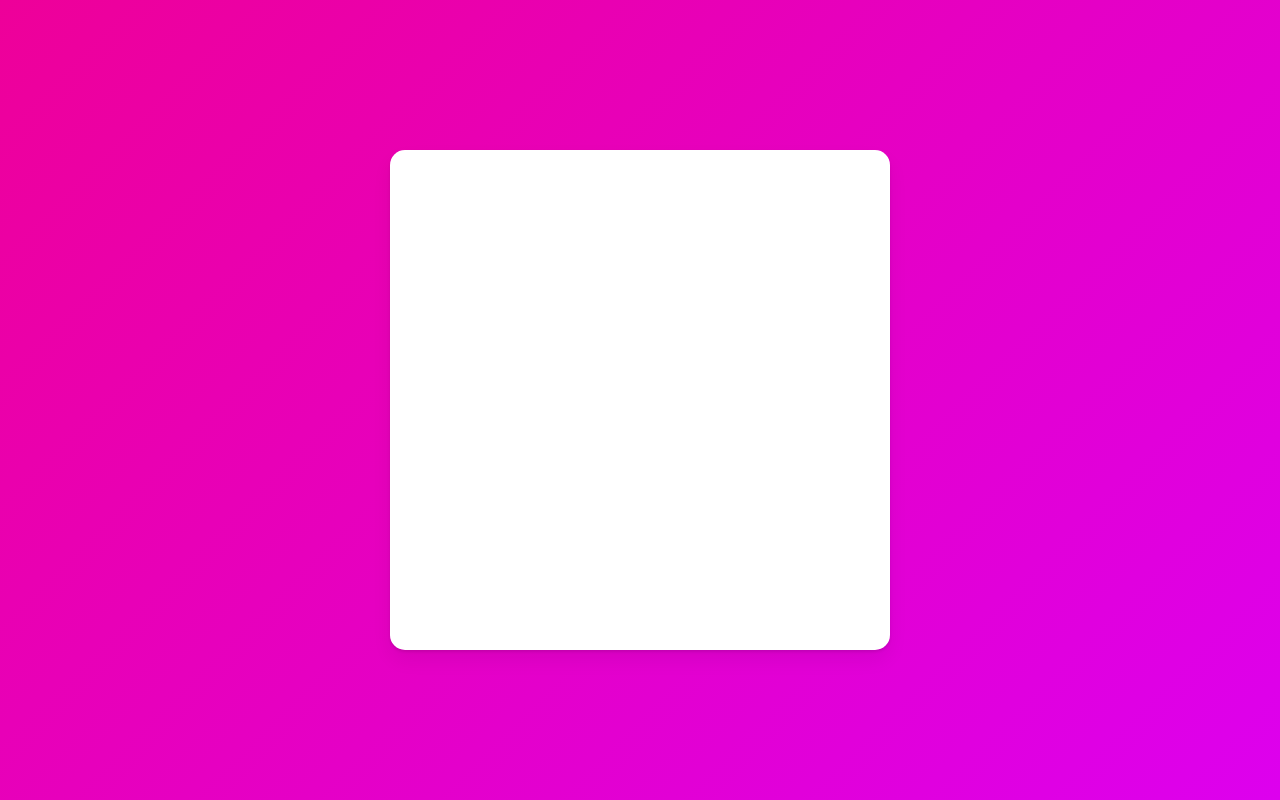
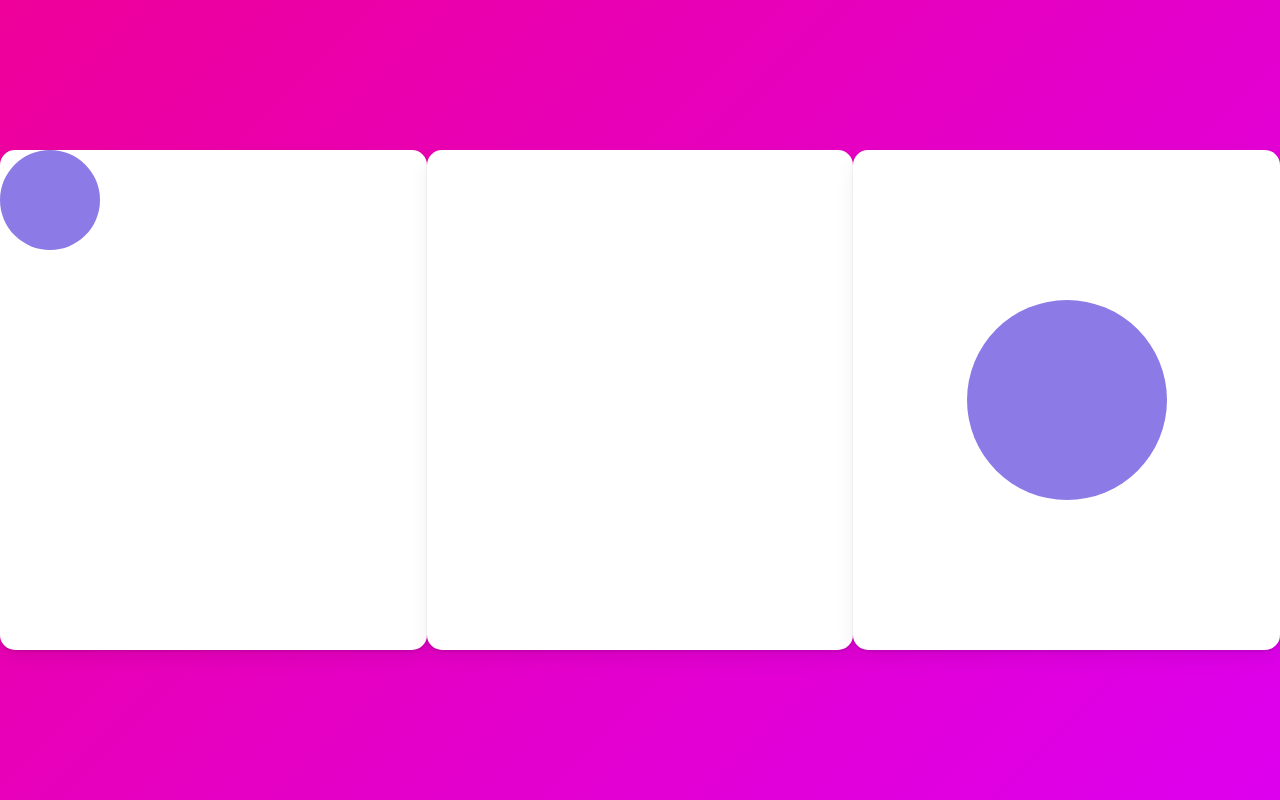
Before and after one commit to Cottonwood-moa/Framer-Motion, a React (Create React App) app: page / in a window 1280 px wide. Built offline with nearby package versions, Linux system fonts and the light colour scheme.

Commit message:
no message

```diff
--- a/src/App.tsx
+++ b/src/App.tsx
@@ -1,5 +1,5 @@
 import styled from "styled-components";
-import { motion, AnimatePresence } from "framer-motion";
+import { motion } from "framer-motion";
 import { useState } from "react";
 
 const Wrapper = styled(motion.div)`
@@ -8,22 +8,22 @@ const Wrapper = styled(motion.div)`
   background: linear-gradient(135deg, rgb(238, 0, 153), rgb(221, 0, 238));
   color: #333;
   display: flex;
-  justify-content: center;
+  justify-content: space-between;
   align-items: center;
-  flex-direction: column;
   button {
     transform: translateY(200px);
   }
 `;
 
 const Box = styled(motion.div)`
-  position: absolute;
   width: 500px;
   height: 500px;
   border-radius: 15px;
   background-color: white;
   box-shadow: 0 2px 3px rgba(0, 0, 0, 0.1), 0 10px 20px rgba(0, 0, 0, 0.06);
   display: flex;
+  justify-content: center;
+  align-items: center;
   font-weight: bold;
   font-size: 28px;
 `;
@@ -49,6 +49,12 @@ function App() {
       >
         <Circle layout />
       </Box>
+      <Box>{isClicked ? <Circle layoutId={"circle"} /> : null}</Box>
+      <Box>
+        {!isClicked ? (
+          <Circle layoutId={"circle"} style={{ scale: 2 }} />
+        ) : null}
+      </Box>
     </Wrapper>
   );
 }
--- a/src/index.tsx
+++ b/src/index.tsx
@@ -1,7 +1,8 @@
 import React from "react";
 import ReactDOM from "react-dom";
 import App from "./App";
-import { createGlobalStyle } from "styled-components";
+import { createGlobalStyle, ThemeProvider } from "styled-components";
+import { theme } from "./theme";
 const GlobalStyle = createGlobalStyle`
 @import url('https://fonts.googleapis.com/css2?family=Source+Sans+Pro:wght@300;400&display=swap');
  html, body, div, span, applet, object, iframe,
@@ -64,8 +65,10 @@ a{
 `;
 ReactDOM.render(
   <React.StrictMode>
-    <GlobalStyle />
-    <App />
+    <ThemeProvider theme={theme}>
+      <GlobalStyle />
+      <App />
+    </ThemeProvider>
   </React.StrictMode>,
   document.getElementById("root")
 );
--- a/src/theme.ts
+++ b/src/theme.ts
@@ -1,5 +1,4 @@
 import { DefaultTheme } from "styled-components";
-
 export const theme: DefaultTheme = {
   bgColor: "#2f3640",
   textColor: "#f5f6fa",
```
